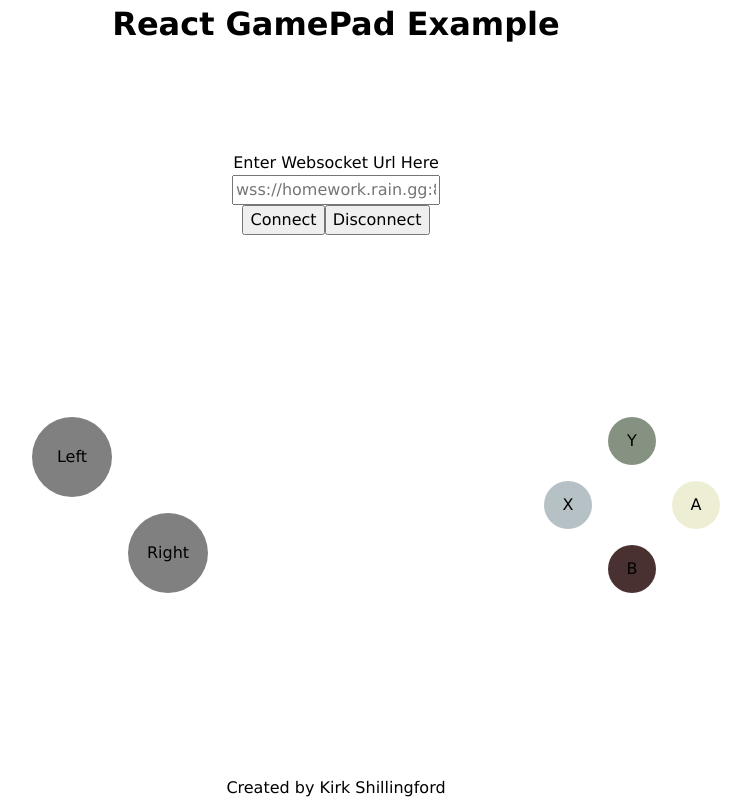
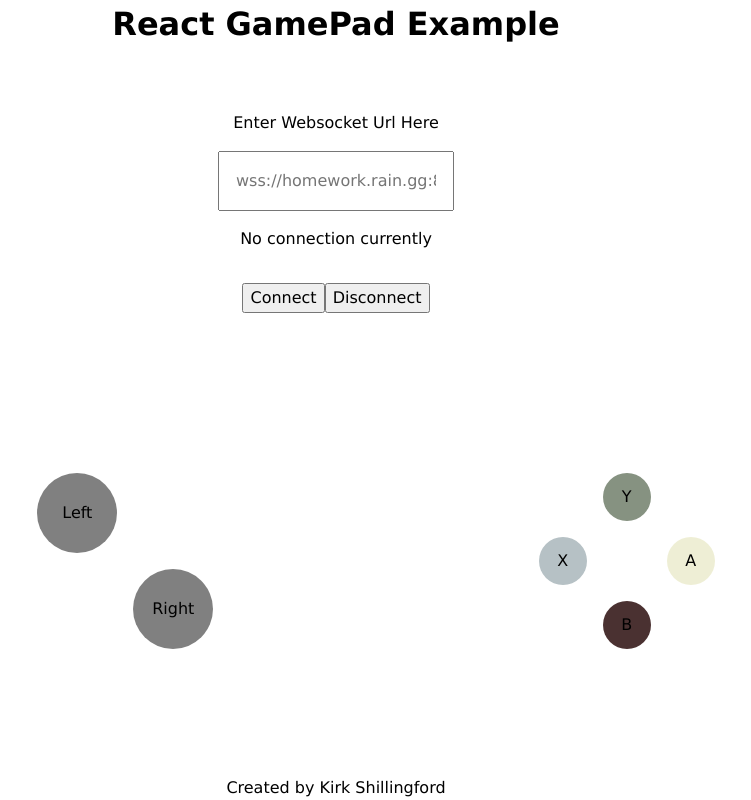
Before and after one commit to tkshill/Gamepad, a React (Create React App) app: page / in a window 1280 px wide. Shown: the whole page, without its empty margins (304-1055 px from the left). Built offline with nearby package versions, Linux system fonts and the light colour scheme.

Commit message:
no more css edit

```diff
--- a/src/App.css
+++ b/src/App.css
@@ -1,10 +1,12 @@
 #root {
   height: 100vh;
-  font-family: Verdana;
+  font-family: Verdana, sans-serif;
+  text-align: center;
+  min-width: 300px;
+  max-width: 1366px;
 }
 
 #main-container {
-  max-width: 1366px;
   min-height: 100vh;
   display: flex;
   flex-direction: column;
@@ -26,6 +28,11 @@
   flex-direction: column;
   justify-content: left;
   align-items: center;
+  padding: 1rem;
+}
+
+#form-content > * {
+  padding: 1rem;
 }
 
 #controller {
@@ -34,6 +41,7 @@
   justify-content: space-evenly;
   align-items: center;
   width: 100%;
+  padding: 1rem;
 }
 
 #buttons {
--- a/src/App.tsx
+++ b/src/App.tsx
@@ -5,6 +5,7 @@ import * as C from "./Controller"
 import { Result } from "./Result"
 import * as R from "./Result"
 import { WSconnection } from "./WebSocket"
+import { StringLiteral } from "typescript"
 
 /*
 
@@ -19,6 +20,7 @@ type State = {
   url: string
   controller: Controller
   socket: Socket
+  status: string
 }
 
 type Socket = Closed | Awaiting | Connected | Closing | Errored
@@ -36,6 +38,7 @@ const initialState: State = {
   url: "",
   socket: { status: "ClosedSocket" },
   controller: C.initController,
+  status: "No connection currently",
 }
 
 /* ACTIONS */
@@ -67,18 +70,34 @@ const reducer = (state: State, action: Action): State => {
       switch (state.socket.status) {
         case "ClosedSocket":
         case "SocketError":
-          return { ...state, socket: { status: "Awaiting" } }
+          return {
+            ...state,
+            socket: { status: "Awaiting" },
+            status: "Attempting to connect to socket.",
+          }
         default:
-          return { ...state }
+          return { ...state, status: "Cannot connect to socket right now." }
       }
     case "SuccessfulConnection":
-      return { ...state, socket: { status: "Connected", connection: action.value } }
+      return {
+        ...state,
+        socket: { status: "Connected", connection: action.value },
+        status: "Socket connected, listening for controller data.",
+      }
     case "FailedConnection":
-      return { ...state, socket: { status: "ClosedSocket" } }
+      return {
+        ...state,
+        socket: { status: "ClosedSocket" },
+        status: "Failed to connect to socket.",
+      }
     case "DisconnectButtonClicked":
       switch (state.socket.status) {
         case "Connected":
-          return { ...state, socket: { status: "Closing", connection: state.socket.connection } }
+          return {
+            ...state,
+            socket: { status: "Closing", connection: state.socket.connection },
+            status: "Disconnecting from socket.",
+          }
         default:
           return state
       }
@@ -91,7 +110,11 @@ const reducer = (state: State, action: Action): State => {
       }
       break
     case "SocketClosed":
-      return { ...state, socket: { status: "ClosedSocket" } }
+      return {
+        ...state,
+        socket: { status: "ClosedSocket" },
+        status: "Socket closed. No socket connected.",
+      }
   }
 }
 
@@ -128,6 +151,7 @@ const FormView = (props: StateParams): JSX.Element => (
       placeholder="wss://homework.rain.gg:8765"
       onChange={e => props.dispatch({ type: "InputUpdated", value: e.target.value })}
     />
+    <div>{props.state.status}</div>
 
     <div id="form-buttons">
       <button type="button" onClick={_ => props.dispatch({ type: "ConnectButtonClicked" })}>
@@ -216,9 +240,6 @@ const tryCreateSocket = (url: string, dispatch: (_: Action) => void): Result<Web
         value: C.parseJSON(JSON.parse(e.data)),
       })
     }
-    connection.onclose = function (e: CloseEvent) {
-      console.log(e.code)
-    }
     return R.ok(connection)
   } catch (e) {
     console.log(e)
--- a/src/WebSocket.ts
+++ b/src/WebSocket.ts
@@ -5,25 +5,29 @@ Purpose: Singleton wrapper over the websocket API
 Reason:
 We noticed an error during development where React's rendering cycle triggered
 multiple calls to the websocket creation. While the appropriate use of useEffect
-solved the duplication error, it seemed worth ensuring that the application can bever
+solved the duplication error, it seemed worth ensuring that the application can never
 create more than one connection on the same url
 */
 
 export class WSconnection extends WebSocket {
   //singleton wrapper over WebSocket
   private static instance?: WSconnection
-  private static url?: string
+  private static url_?: string
 
   private constructor(url: string) {
     super(url)
   }
 
   public static getInstance(url: string) {
-    if (!this.instance || this.url !== url) {
+    if (!this.instance || WSconnection.url_ !== url) {
       this.instance = new WSconnection(url)
-      this.url = url
+      WSconnection.url_ = url
     }
-
     return this.instance
   }
+
+  onclose = (_: CloseEvent) => {
+    WSconnection.url_ = undefined
+    WSconnection.instance = undefined
+  }
 }
```
